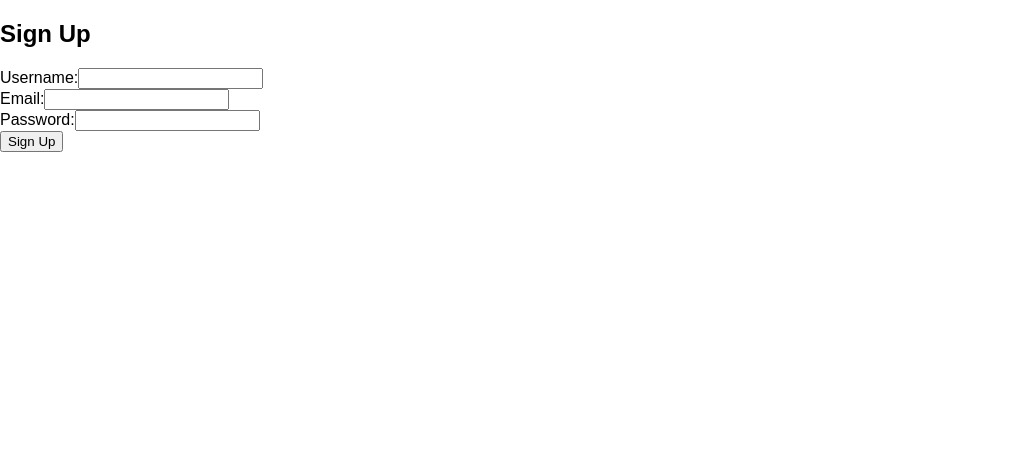
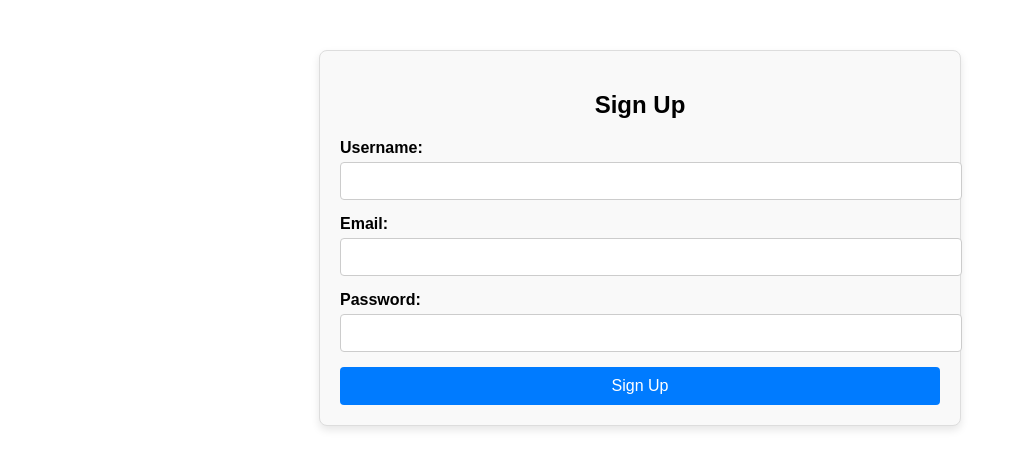
Before and after one commit to HanZ-Solo/-project-assignment-4-group-28, a React (Create React App) app: page /signup in a window 1280 px wide. Shown: the top 468 px of the page, without its empty margins (0-1025 px from the left). Built offline with nearby package versions, Linux system fonts and the light colour scheme.

Commit message:
styling upgrade

```diff
--- a/src/components/css/style.css
+++ b/src/components/css/style.css
@@ -279,3 +279,130 @@ input[type="number"] {
 .checkout-button:hover {
   background-color: #4cae4c;
 }
+
+
+/* General Styles for Forms */
+.form-container {
+  max-width: 600px;
+  margin: 50px auto;
+  padding: 20px;
+  border: 1px solid #ddd;
+  border-radius: 8px;
+  background-color: #f9f9f9;
+  box-shadow: 0 4px 8px rgba(0, 0, 0, 0.1);
+}
+
+.form-container h2 {
+  text-align: center;
+  margin-bottom: 20px;
+}
+
+.form-container .form-group {
+  margin-bottom: 15px;
+}
+
+.form-container .form-group label {
+  display: block;
+  font-weight: bold;
+  margin-bottom: 5px;
+}
+
+.form-container .form-group input,
+.form-container .form-group select,
+.form-container .form-group textarea {
+  width: 100%;
+  padding: 10px;
+  border: 1px solid #ccc;
+  border-radius: 4px;
+  font-size: 14px;
+}
+
+.form-container .form-group textarea {
+  resize: vertical;
+}
+
+.form-container .error-message {
+  color: #e74c3c;
+  text-align: center;
+}
+
+.form-container .success-message {
+  color: #2ecc71;
+  text-align: center;
+}
+
+.form-container button {
+  width: 100%;
+  padding: 10px;
+  font-size: 16px;
+  background-color: #007bff;
+  color: white;
+  border: none;
+  border-radius: 4px;
+  cursor: pointer;
+}
+
+.form-container button:hover {
+  background-color: #0056b3;
+}
+
+/* Table Styles for Management Pages */
+.table-container {
+  max-width: 1200px;
+  margin: 50px auto;
+  overflow-x: auto;
+}
+
+.table-container table {
+  width: 100%;
+  border-collapse: collapse;
+  margin-bottom: 20px;
+}
+
+.table-container th,
+.table-container td {
+  border: 1px solid #ddd;
+  padding: 10px;
+  text-align: left;
+}
+
+.table-container th {
+  background-color: #f4f4f4;
+  font-weight: bold;
+}
+
+.table-container td img {
+  max-width: 100px;
+  border-radius: 4px;
+}
+
+/* Responsive Design */
+@media screen and (max-width: 768px) {
+  .form-container {
+    margin: 20px;
+    padding: 15px;
+  }
+
+  .table-container table {
+    font-size: 14px;
+  }
+
+  .table-container td img {
+    max-width: 80px;
+  }
+}
+
+@media screen and (max-width: 480px) {
+  .form-container {
+    margin: 10px;
+    padding: 10px;
+  }
+
+  .table-container table {
+    font-size: 12px;
+  }
+
+  .table-container td img {
+    max-width: 60px;
+  }
+}
--- a/src/pages/Login.js
+++ b/src/pages/Login.js
@@ -36,7 +36,7 @@ const Login = () => {
   };
 
   return (
-    <div className="login-container">
+    <div className="login-container form-container">
       <form onSubmit={handleSubmit} className="login-form">
         <h2>Login</h2>
         {error && <p className="error-message">{error}</p>}
--- a/src/pages/OrderHistory.js
+++ b/src/pages/OrderHistory.js
@@ -1,6 +1,6 @@
 import React, { useState, useEffect } from 'react';
 import axios from 'axios';
-import {jwtDecode} from 'jwt-decode';
+import { jwtDecode } from 'jwt-decode';
 
 const OrderHistory = () => {
   const [orders, setOrders] = useState([]);
@@ -59,19 +59,29 @@ const OrderHistory = () => {
   }
 
   return (
-    <div className="order-history">
+    <div className="order-history table-container">
       <h1>Order History</h1>
       {orders.length === 0 ? (
         <p>No orders found.</p>
       ) : (
-        <ul>
+        <table>
+          <thead>
+            <tr>
+              <th>Order ID</th>
+              <th>Status</th>
+              <th>Total Amount</th>
+              <th>Timestamp</th>
+              <th>Items</th>
+            </tr>
+          </thead>
+          <tbody>
             {orders.map((order) => (
-            <li key={order.orderId}>
-              <p>Order ID: {order.orderId}</p>
-              <p>Status: {order.status}</p>
-              <p>Total Amount: ${order.totalAmount.toFixed(2)}</p>
-              <p>Timestamp: {new Date(order.timestamp).toLocaleString()}</p>
-              <h3>Items:</h3>
+              <tr key={order.orderId}>
+                <td>{order.orderId}</td>
+                <td>{order.status}</td>
+                <td>${order.totalAmount.toFixed(2)}</td>
+                <td>{new Date(order.timestamp).toLocaleString()}</td>
+                <td>
                   <ul>
                     {order.items.map((item, index) => {
                       const product = products[item.productId];
@@ -79,10 +89,10 @@ const OrderHistory = () => {
                         <li key={index}>
                           {product ? (
                             <div>
-                          <p>Product Name: {product.name}</p>
-                          <p>Brand: {product.brand}</p>
-                          <p>Price: ${product.price.toFixed(2)}</p>
-                          <p>Quantity: {item.quantity}</p>
+                              <p><strong>Name:</strong> {product.name}</p>
+                              <p><strong>Brand:</strong> {product.brand}</p>
+                              <p><strong>Price:</strong> ${product.price.toFixed(2)}</p>
+                              <p><strong>Quantity:</strong> {item.quantity}</p>
                             </div>
                           ) : (
                             <p>Loading product details...</p>
@@ -91,9 +101,11 @@ const OrderHistory = () => {
                       );
                     })}
                   </ul>
-            </li>
+                </td>
+              </tr>
             ))}
-        </ul>
+          </tbody>
+        </table>
       )}
     </div>
   );
--- a/src/pages/OrderManagement.js
+++ b/src/pages/OrderManagement.js
@@ -82,6 +82,7 @@ const OrderManagement = () => {
       <h1>Order Management</h1>
       {error && <p className="error-message">{error}</p>}
       {success && <p className="success-message">{success}</p>}
+      <div className="table-container">
       <table>
         <thead>
           <tr>
@@ -139,6 +140,7 @@ const OrderManagement = () => {
           ))}
         </tbody>
       </table>
+      </div>
     </div>
   );
 };
--- a/src/pages/ProductManagement.js
+++ b/src/pages/ProductManagement.js
@@ -71,6 +71,7 @@ const ProductManagement = () => {
       <h1>Product Management</h1>
       {error && <p className="error-message">{error}</p>}
       {success && <p className="success-message">{success}</p>}
+      <div className="table-container">
       <table>
         <thead>
           <tr>
@@ -164,6 +165,7 @@ const ProductManagement = () => {
           ))}
         </tbody>
       </table>
+      </div>
     </div>
   );
 };
--- a/src/pages/ProfileManagement.js
+++ b/src/pages/ProfileManagement.js
@@ -96,7 +96,7 @@ const ProfileManagement = () => {
     };
 
     return (
-        <div className="profile-management">
+        <div className="form-container profile-management">
             <h1>Profile Management</h1>
             {error && <p className="error-message">{error}</p>}
             {success && <p className="success-message">{success}</p>}
--- a/src/pages/SignUp.js
+++ b/src/pages/SignUp.js
@@ -47,7 +47,7 @@ const SignUp = () => {
   };
 
   return (
-    <div className="signup-container">
+    <div className="signup-container form-container">
       <form onSubmit={handleFormSubmit} className="signup-form">
         <h2>Sign Up</h2>
         {error && <p className="error-message">{error}</p>}
```
Lines whose indentation alone changed are shown as unchanged.
